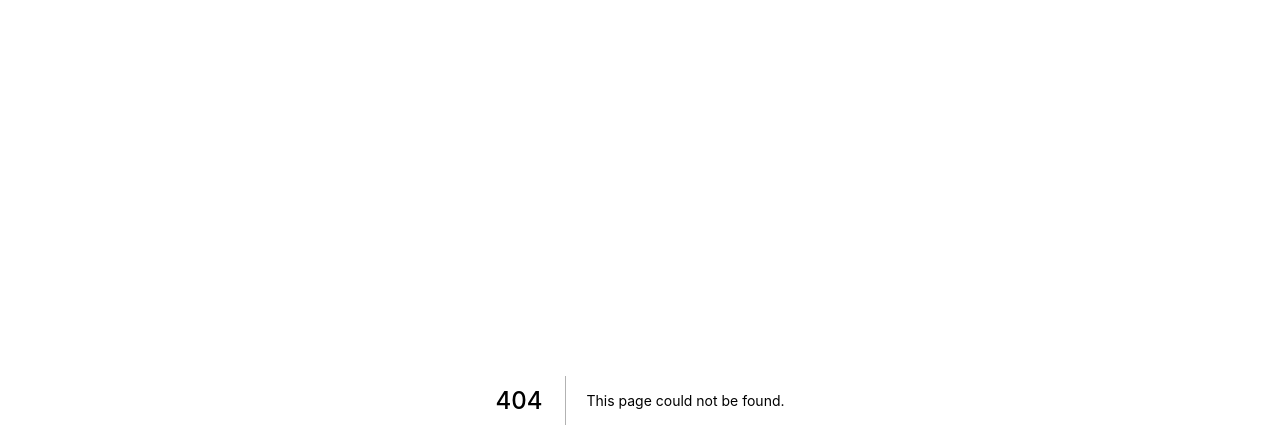
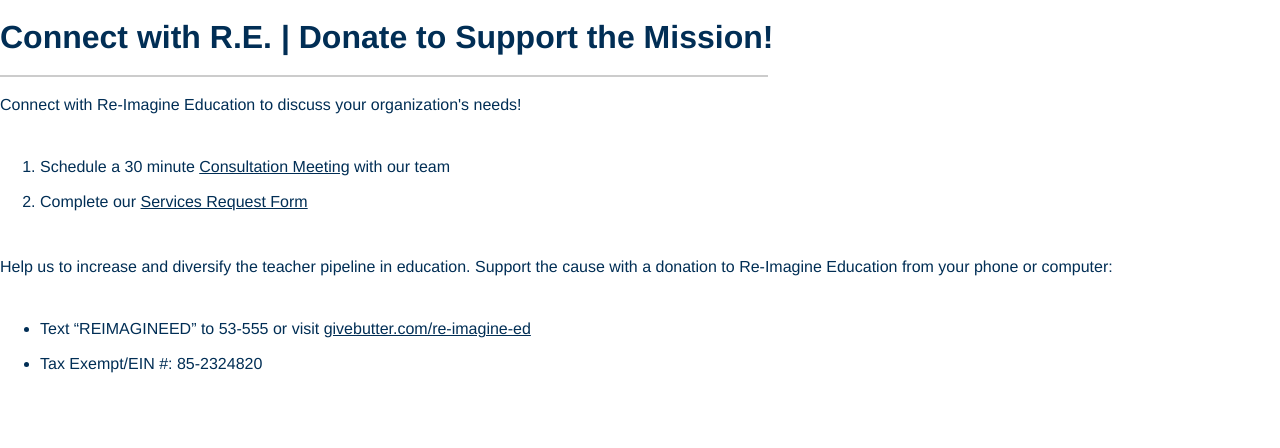
Before and after one commit to re-imagineed/re-imagineed-website, a Next.js app: page /donate in a window 1280 px wide. Before the commit this address had no page. Shown: the top 448 px of the page. Built offline with nearby package versions, Linux system fonts and the light colour scheme.

Commit message:
Add donate.js

```diff
--- /dev/null
+++ b/pages/donate.js
@@ -0,0 +1,46 @@
+import styled from 'styled-components'
+import { OfferingsTable, MembershipTable } from '../components/Tables'
+import { device } from '../utils/media-breakpoints'
+import _Head from '../components/Head'
+import { StyledContainer, StyledMain, StyledSection, StyledSectionContentWrapper, StyledSectionAnchor, StyledP1, StyledP2, StyledP3, StyledDividerLine, StyledInlineLink} from '../components/Styled'
+
+
+
+const StyledOL = styled.ol`
+  line-height: 2.2em;
+  margin-bottom: 20px;
+`
+
+const StyledUL = styled.ul`
+  line-height: 2.2em;
+  margin-bottom: 20px;
+`
+
+function Donate(props) {
+  return (
+      <StyledContainer>
+      <h1>Connect with R.E. | Donate to Support the Mission!</h1>
+      <StyledDividerLine />
+      <StyledP2>Connect with Re-Imagine Education to discuss your organization's needs!</StyledP2>
+      <StyledOL>
+        <li>Schedule a 30 minute <StyledInlineLink target="_blank" href="https://calendly.com/isiah-king-1/30min">Consultation Meeting</StyledInlineLink> with our team</li>
+        <li>Complete our <StyledInlineLink target="_blank" href="https://docs.google.com/forms/d/e/1FAIpQLSfdFUadJx1nCJfO1siouNrgk23g-prQ3QNL02py7z5aFZwK2Q/viewform">Services Request Form</StyledInlineLink></li>
+      </StyledOL>
+      <StyledP2>Help us to increase and diversify the teacher pipeline in education. Support the cause with a donation to Re-Imagine Education from your phone or computer:</StyledP2>
+      <StyledUL>
+        <li>Text “REIMAGINEED” to 53-555 or visit <StyledInlineLink target="_blank" href="https://givebutter.com/re-imagine-ed">givebutter.com/re-imagine-ed</StyledInlineLink></li>
+        <li>Tax Exempt/EIN #: 85-2324820</li>
+      </StyledUL>
+    </StyledContainer>
+  )
+}
+
+export async function getStaticProps() {
+  return {
+      props: {
+          mailchimpURL: process.env.MAILCHIMP_URL
+      }
+  }
+}
+
+export default Donate
```
Also changed, not shown: pages/index.js (+7 -1 lines), pages/programs.js (+4 -12 lines).
